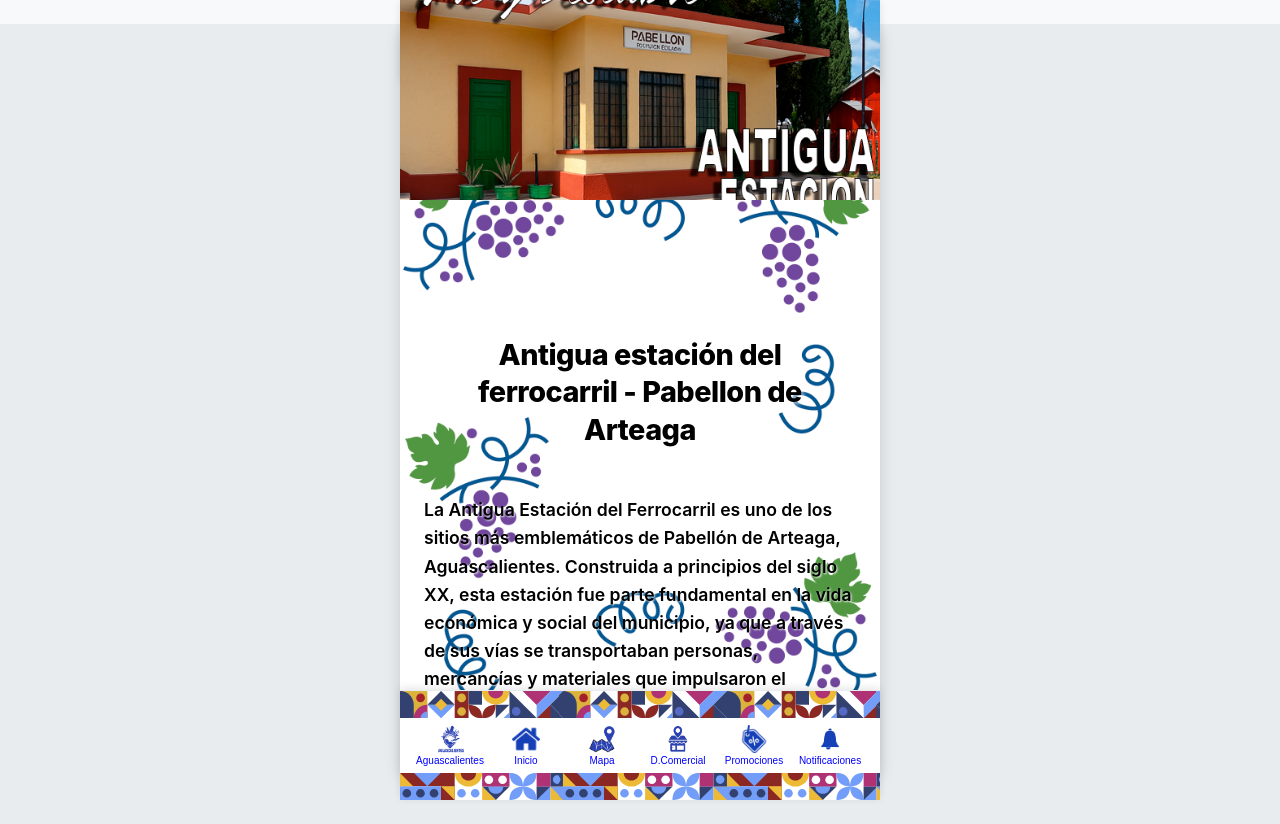
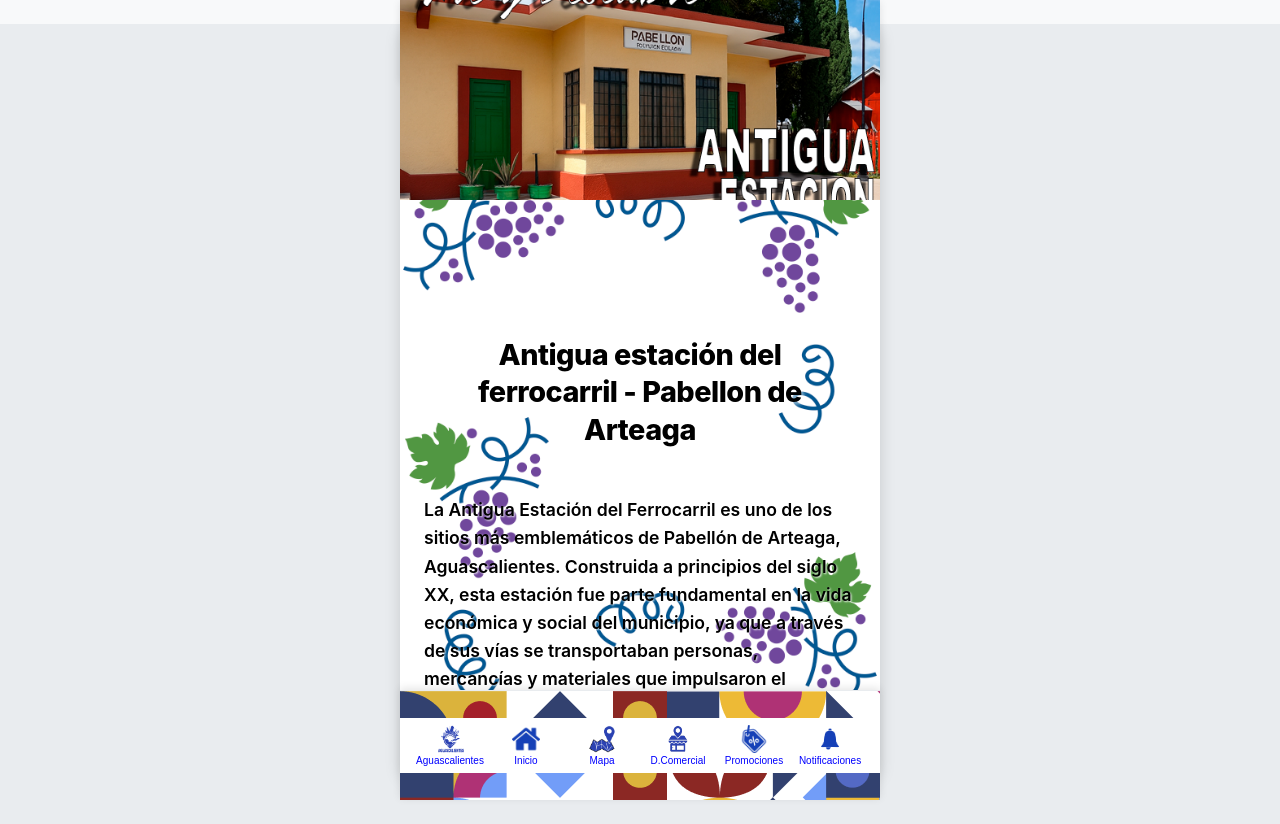
Before and after one commit to AcostaMorales/viveydescubrepabellondearteaga, a React (Create React App) app: page /quever/centrohistorico/antiguaestacion in a window 1280 px wide. Built offline with nearby package versions, Linux system fonts and the light colour scheme; the HTML template or start-up script is replaced by a standard one.

Commit message:
pie de pagina, fondo con png

```diff
--- a/src/components/Footer.js
+++ b/src/components/Footer.js
@@ -8,7 +8,7 @@ const Footer = () => {
   return (
     <footer className="footer"
       style={{
-        backgroundImage: 'url(/assents/imagenes/Fondopagina/FondoPiePagina.svg)',
+        backgroundImage: 'url(/assents/imagenes/Fondopagina/FondoPiePagina.png)',
         backgroundRepeat: "repeat",
         backgroundSize: "auto",
 
```
Also changed, not shown: public/assents/imagenes/FondoPagina/FondoPiePagina.png (added).
